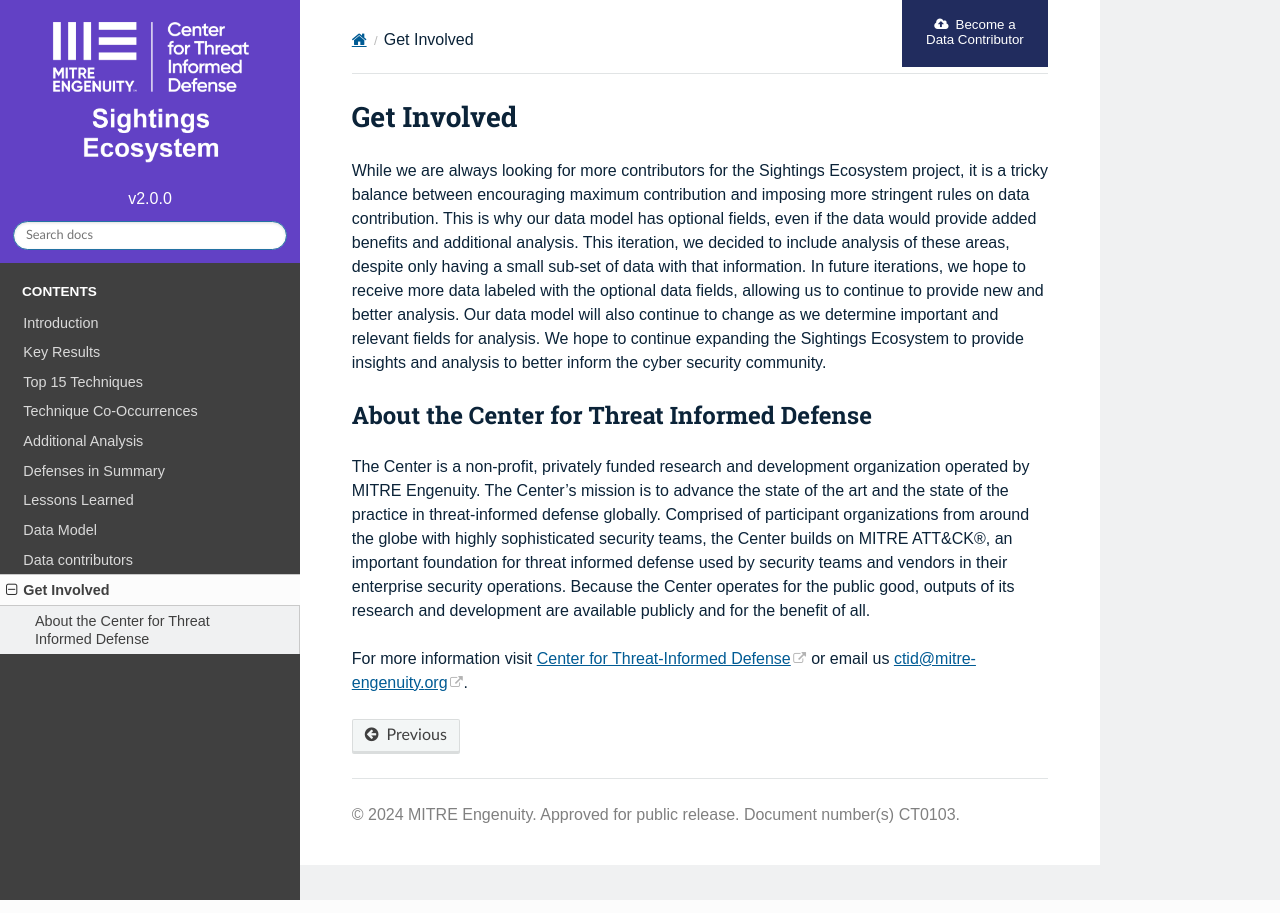
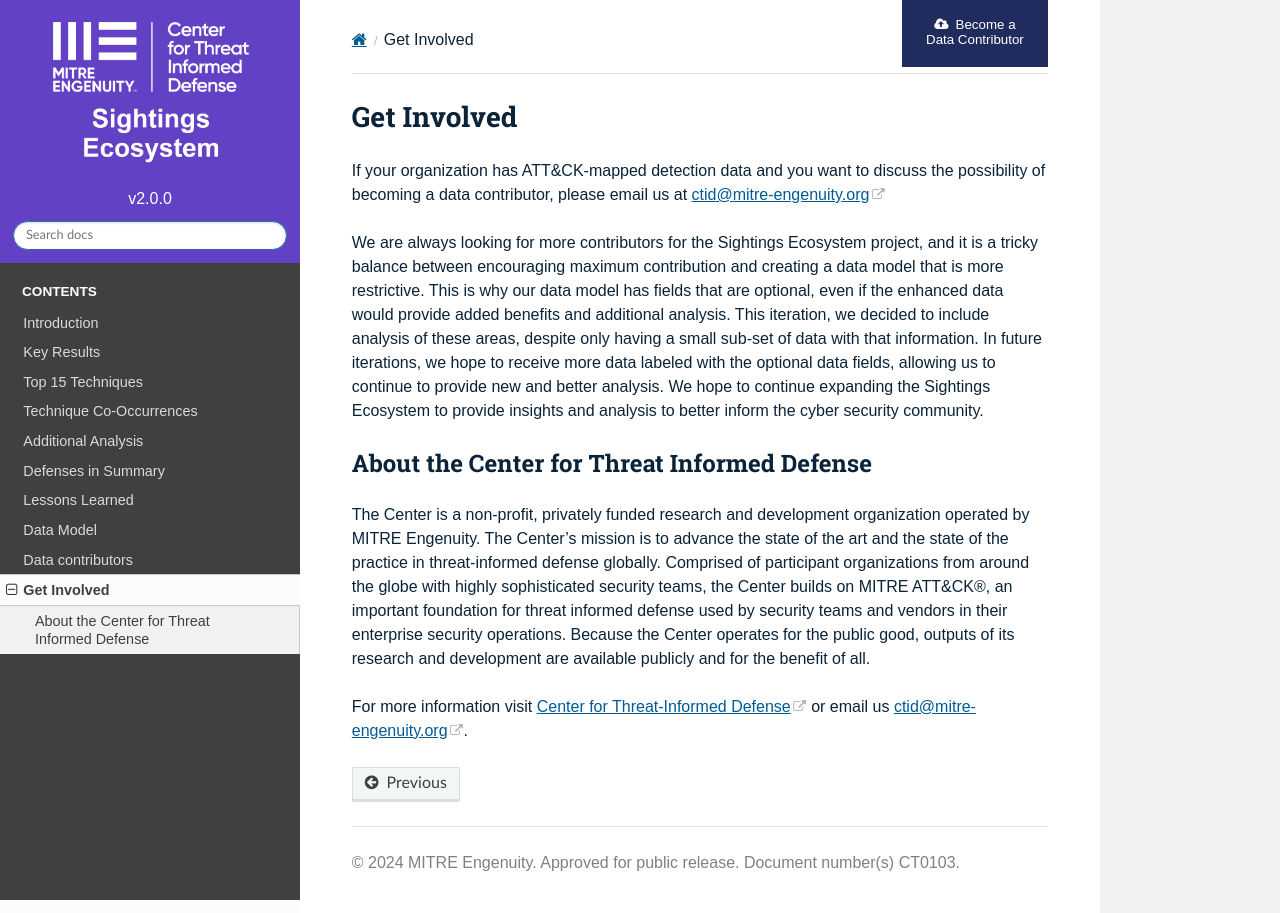
Before and after one commit to center-for-threat-informed-defense/sightings_ecosystem, a Sphinx documentation site: the page built from docs/get-involved.rst, in a window 1280 px wide. Built offline with Sphinx 7.4.7 and the Read the Docs theme 2.0.0, drawn with Linux system fonts in a browser that asks for light colours.

Commit message:
Update get-involved.rst

```diff
--- a/docs/get-involved.rst
+++ b/docs/get-involved.rst
@@ -1,15 +1,14 @@
 Get Involved
 ============
 
-While we are always looking for more contributors for the Sightings Ecosystem project,
-it is a tricky balance between encouraging maximum contribution and imposing more
-stringent rules on data contribution. This is why our data model has optional fields,
-even if the data would provide added benefits and additional analysis. This iteration,
+If your organization has ATT&CK-mapped detection data and you want to discuss the possibility of becoming a data contributor, please email us at `ctid@mitre-engenuity.org <mailto:ctid@mitre-engenuity.org>`__
+
+We are always looking for more contributors for the Sightings Ecosystem project,
+and it is a tricky balance between encouraging maximum contribution and creating a data model that is more restrictive. This is why our data model has fields that are optional, even if the enhanced data would provide added benefits and additional analysis. This iteration,
 we decided to include analysis of these areas, despite only having a small sub-set of
 data with that information. In future iterations, we hope to receive more data labeled
 with the optional data fields, allowing us to continue to provide new and better
-analysis. Our data model will also continue to change as we determine important and
-relevant fields for analysis. We hope to continue expanding the Sightings Ecosystem to
+analysis. We hope to continue expanding the Sightings Ecosystem to
 provide insights and analysis to better inform the cyber security community.
 
 About the Center for Threat Informed Defense
```
